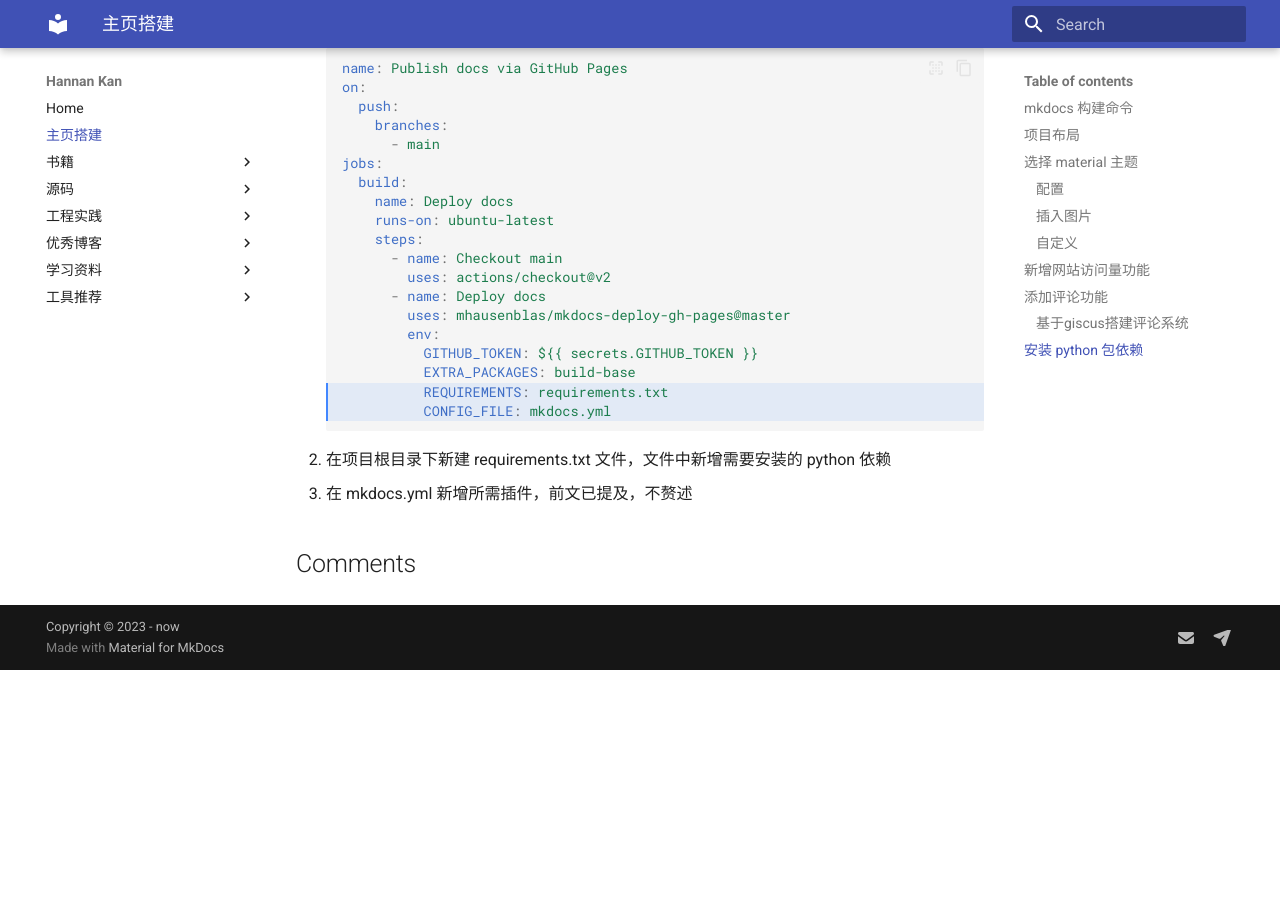
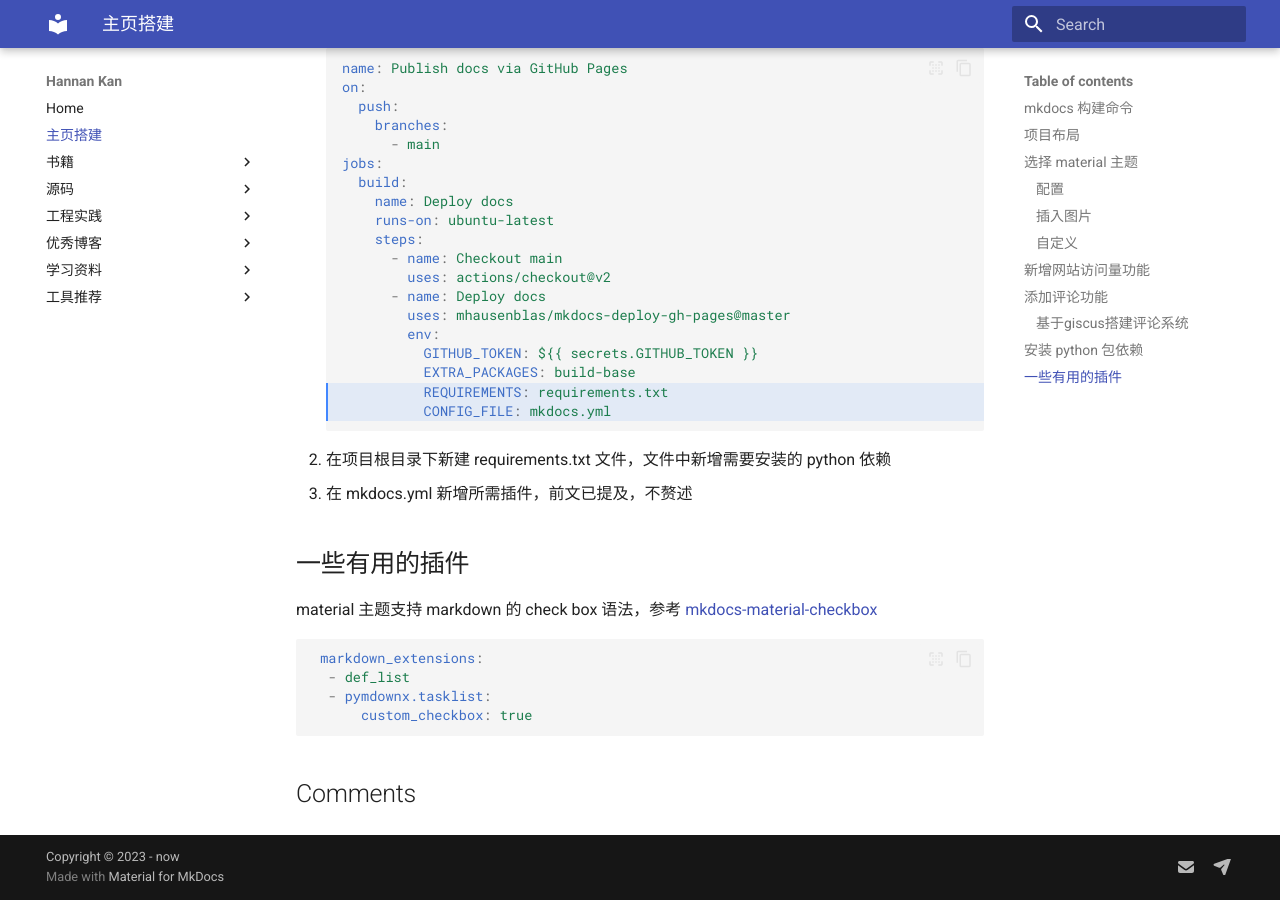
Before and after one commit to HannanKan/homepage, an MkDocs documentation site: the page built from docs/homepage_build.md, in a window 1280 px wide and 900 px high, scrolled down 6028 px. Built offline with MkDocs 1.6.1 and Material for MkDocs 9.7.7, drawn with Linux system fonts in a browser that asks for light colours; comment, search, counter and statistics services are not loaded; before the commit the page ends 6698 px from its top, so only the background shows below that.

Commit message:
添加介绍 mkdocs material 支持 checkbox的语法

````diff
--- a/docs/homepage_build.md
+++ b/docs/homepage_build.md
@@ -250,6 +250,15 @@ jobs:
 3. 在 mkdocs.yml 新增所需插件，前文已提及，不赘述
 
 
+## 一些有用的插件
+material 主题支持 markdown 的 check box 语法，参考 [mkdocs-material-checkbox]
+```yml
+ markdown_extensions:
+  - def_list
+  - pymdownx.tasklist:
+      custom_checkbox: true
+```
+
   [Giscus]: https://giscus.app/
   [Giscus GitHub App]: https://github.com/apps/giscus
   [overriding partials]:https://squidfunk.github.io/mkdocs-material/customization/#overriding-partials
@@ -258,3 +267,4 @@ jobs:
   [Giscus 申请教程]: https://www.lixueduan.com/posts/blog/02-add-giscus-comment/
   [基于giscus搭建评论系统]: https://squidfunk.github.io/mkdocs-material/setup/adding-a-comment-system/
   [mkdocs-deploy-gh-pages]: https://github.com/mhausenblas/mkdocs-deploy-gh-pages/tree/master#readme
+  [mkdocs-material-checkbox]: https://squidfunk.github.io/mkdocs-material/reference/lists/
````
